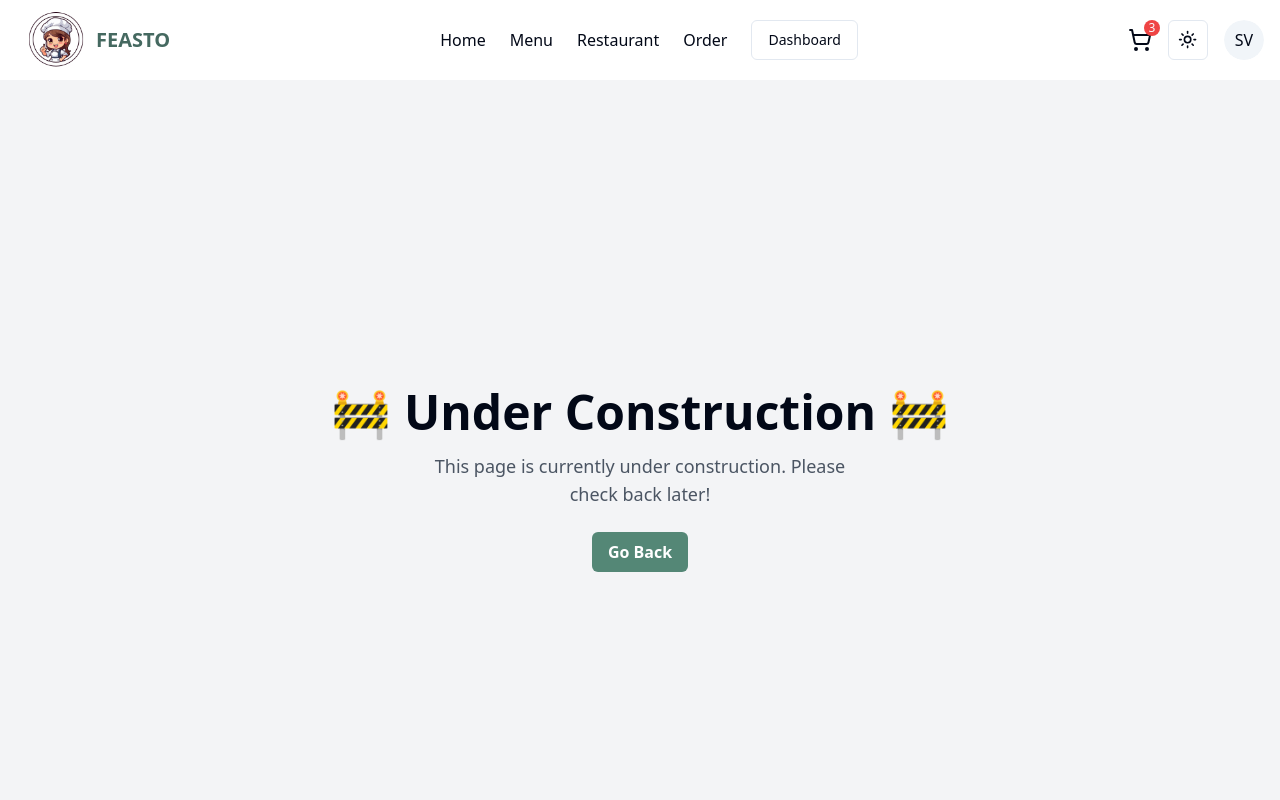
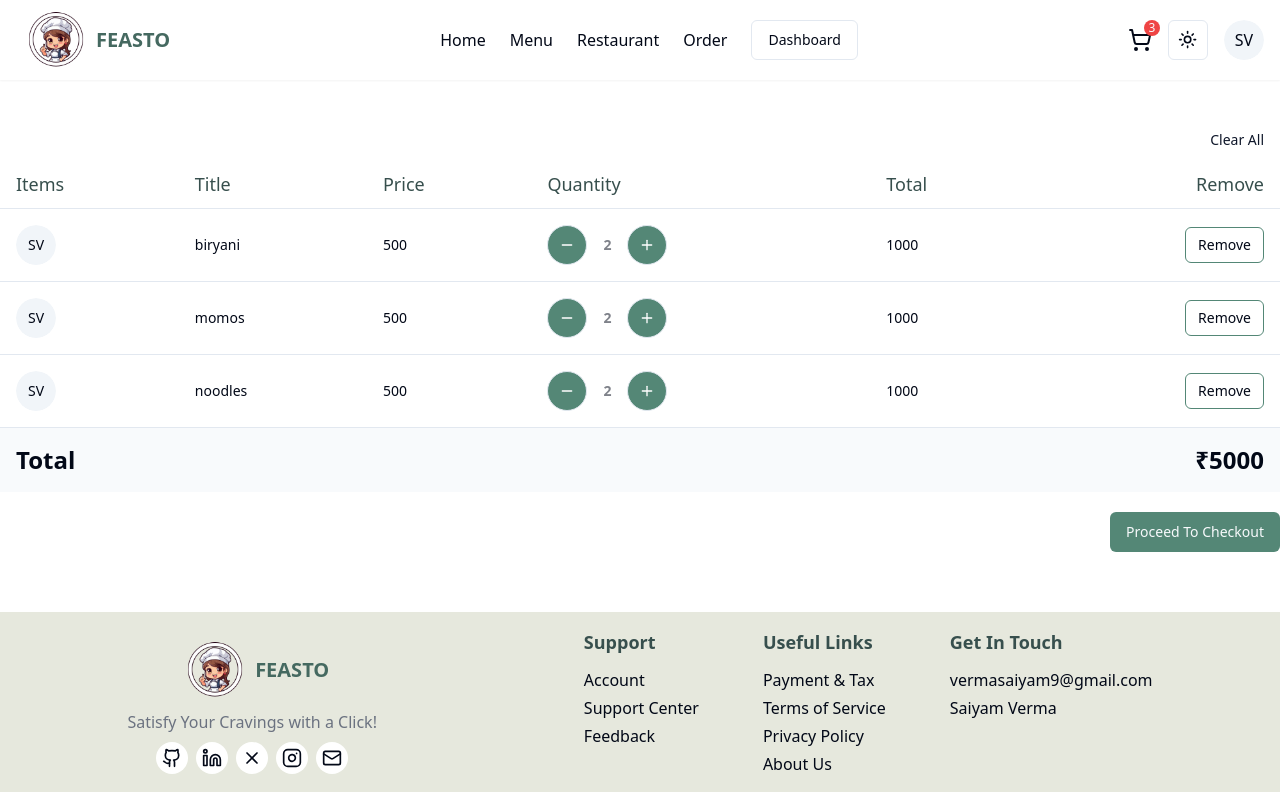
Before and after one commit to Vermasaiyam/Feasto, a React (Vite) app in the folder frontend/: page /cart in a window 1280 px wide. Shown: the top 800 px of the page. Built offline with nearby package versions, Linux system fonts and the light colour scheme.

Commit message:
cart page

```diff
--- a/frontend/src/App.tsx
+++ b/frontend/src/App.tsx
@@ -10,6 +10,7 @@
 import UnderConstruction from './components/UnderConstruction'
 import SearchPage from './components/SearchPage'
 import RestaurantPage from './components/RestaurantPage'
+import Cart from './components/Cart'
 
 const appRouter = createBrowserRouter([
   {
@@ -31,6 +32,10 @@
       {
         path: "/restaurant/:id",
         element: <RestaurantPage />
+      },
+      {
+        path: "/cart",
+        element: <Cart />
       },
       {
         path: '*',
--- /dev/null
+++ b/frontend/src/components/Cart.tsx
@@ -0,0 +1,109 @@
+import { Minus, Plus } from "lucide-react";
+import { Avatar, AvatarFallback, AvatarImage } from "./ui/avatar";
+import { Button } from "./ui/button";
+import {
+    Table,
+    TableBody,
+    TableCell,
+    TableFooter,
+    TableHead,
+    TableHeader,
+    TableRow,
+} from "./ui/table";
+import { useState } from "react";
+
+const Cart = () => {
+    const [open, setOpen] = useState<boolean>(false);
+
+    return (
+        <div className="flex flex-col max-w-7xl mx-auto my-10">
+            <div className="flex justify-end">
+                <Button variant="link">Clear All</Button>
+            </div>
+            <Table>
+                <TableHeader>
+                    <TableRow>
+                        <TableHead className="text-darkGreen text-lg">Items</TableHead>
+                        <TableHead className="text-darkGreen text-lg">Title</TableHead>
+                        <TableHead className="text-darkGreen text-lg">Price</TableHead>
+                        <TableHead className="text-darkGreen text-lg">Quantity</TableHead>
+                        <TableHead className="text-darkGreen text-lg">Total</TableHead>
+                        <TableHead className="text-right text-darkGreen text-lg">Remove</TableHead>
+                    </TableRow>
+                </TableHeader>
+                <TableBody>
+                    {["biryani", "momos", "noodles"].map((item: string) => (
+                        <TableRow>
+                            <TableCell>
+                                <Avatar>
+                                    <AvatarImage src="" alt="" />
+                                    <AvatarFallback>SV</AvatarFallback>
+                                </Avatar>
+                            </TableCell>
+                            <TableCell> {item}</TableCell>
+                            <TableCell> 500</TableCell>
+                            <TableCell>
+                                <div className="flex items-center rounded-full">
+                                    <Button
+                                        // onClick={() => decrementQuantity(item._id)}
+                                        size={"icon"}
+                                        variant={"outline"}
+                                        className="rounded-full bg-green hover:bg-hoverGreen text-white hover:text-white"
+                                    >
+                                        <Minus className="w-4 h-4" />
+                                    </Button>
+                                    <Button
+                                        // size={"icon"}
+                                        className="font-bold border-none"
+                                        disabled
+                                        variant={"outline"}
+                                    >
+                                        {/* {item.quantity} */}
+                                        2
+                                    </Button>
+                                    <Button
+                                        // onClick={() => incrementQuantity(item._id)}
+                                        size={"icon"}
+                                        className="rounded-full bg-green hover:bg-hoverGreen text-white hover:text-white"
+                                        variant={"outline"}
+                                    >
+                                        <Plus className="w-4 h-4" />
+                                    </Button>
+                                </div>
+                            </TableCell>
+                            <TableCell>
+                                {/* {item.price * item.quantity} */}
+                                {500 * 2}
+                            </TableCell>
+                            <TableCell className="text-right">
+                                <Button size={"sm"} variant={"outline"} className="hover:text-white border border-green hover:bg-green">
+                                    Remove
+                                </Button>
+                            </TableCell>
+                        </TableRow>
+                    ))}
+                </TableBody>
+                <TableFooter>
+                    <TableRow className="text-2xl font-bold">
+                        <TableCell colSpan={5}>Total</TableCell>
+                        <TableCell className="text-right">
+                            {/* ₹{totalAmount} */}
+                            ₹5000
+                        </TableCell>
+                    </TableRow>
+                </TableFooter>
+            </Table>
+            <div className="flex justify-end my-5">
+                <Button
+                    onClick={() => setOpen(true)}
+                    className="bg-green hover:bg-hoverGreen"
+                >
+                    Proceed To Checkout
+                </Button>
+            </div>
+            {/* <CheckoutConfirmPage open={open} setOpen={setOpen} /> */}
+        </div>
+    )
+}
+
+export default Cart
--- /dev/null
+++ b/frontend/src/components/ui/table.tsx
@@ -0,0 +1,117 @@
+import * as React from "react"
+
+import { cn } from "@/lib/utils"
+
+const Table = React.forwardRef<
+  HTMLTableElement,
+  React.HTMLAttributes<HTMLTableElement>
+>(({ className, ...props }, ref) => (
+  <div className="relative w-full overflow-auto">
+    <table
+      ref={ref}
+      className={cn("w-full caption-bottom text-sm", className)}
+      {...props}
+    />
+  </div>
+))
+Table.displayName = "Table"
+
+const TableHeader = React.forwardRef<
+  HTMLTableSectionElement,
+  React.HTMLAttributes<HTMLTableSectionElement>
+>(({ className, ...props }, ref) => (
+  <thead ref={ref} className={cn("[&_tr]:border-b", className)} {...props} />
+))
+TableHeader.displayName = "TableHeader"
+
+const TableBody = React.forwardRef<
+  HTMLTableSectionElement,
+  React.HTMLAttributes<HTMLTableSectionElement>
+>(({ className, ...props }, ref) => (
+  <tbody
+    ref={ref}
+    className={cn("[&_tr:last-child]:border-0", className)}
+    {...props}
+  />
+))
+TableBody.displayName = "TableBody"
+
+const TableFooter = React.forwardRef<
+  HTMLTableSectionElement,
+  React.HTMLAttributes<HTMLTableSectionElement>
+>(({ className, ...props }, ref) => (
+  <tfoot
+    ref={ref}
+    className={cn(
+      "border-t bg-muted/50 font-medium [&>tr]:last:border-b-0",
+      className
+    )}
+    {...props}
+  />
+))
+TableFooter.displayName = "TableFooter"
+
+const TableRow = React.forwardRef<
+  HTMLTableRowElement,
+  React.HTMLAttributes<HTMLTableRowElement>
+>(({ className, ...props }, ref) => (
+  <tr
+    ref={ref}
+    className={cn(
+      "border-b transition-colors hover:bg-muted/50 data-[state=selected]:bg-muted",
+      className
+    )}
+    {...props}
+  />
+))
+TableRow.displayName = "TableRow"
+
+const TableHead = React.forwardRef<
+  HTMLTableCellElement,
+  React.ThHTMLAttributes<HTMLTableCellElement>
+>(({ className, ...props }, ref) => (
+  <th
+    ref={ref}
+    className={cn(
+      "h-12 px-4 text-left align-middle font-medium text-muted-foreground [&:has([role=checkbox])]:pr-0",
+      className
+    )}
+    {...props}
+  />
+))
+TableHead.displayName = "TableHead"
+
+const TableCell = React.forwardRef<
+  HTMLTableCellElement,
+  React.TdHTMLAttributes<HTMLTableCellElement>
+>(({ className, ...props }, ref) => (
+  <td
+    ref={ref}
+    className={cn("p-4 align-middle [&:has([role=checkbox])]:pr-0", className)}
+    {...props}
+  />
+))
+TableCell.displayName = "TableCell"
+
+const TableCaption = React.forwardRef<
+  HTMLTableCaptionElement,
+  React.HTMLAttributes<HTMLTableCaptionElement>
+>(({ className, ...props }, ref) => (
+  <caption
+    ref={ref}
+    className={cn("mt-4 text-sm text-muted-foreground", className)}
+    {...props}
+  />
+))
+TableCaption.displayName = "TableCaption"
+
+export {
+  Table,
+  TableHeader,
+  TableBody,
+  TableFooter,
+  TableHead,
+  TableRow,
+  TableCell,
+  TableCaption,
+}
```
